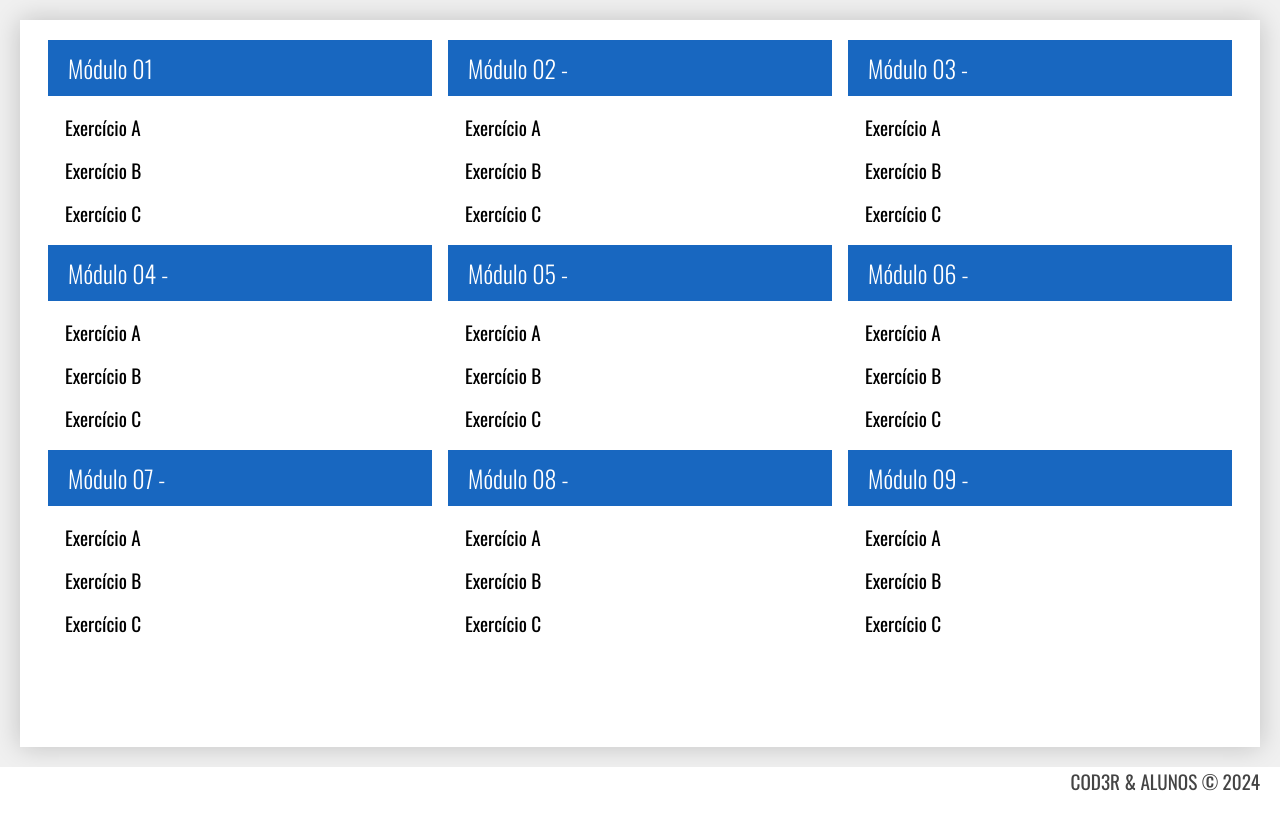
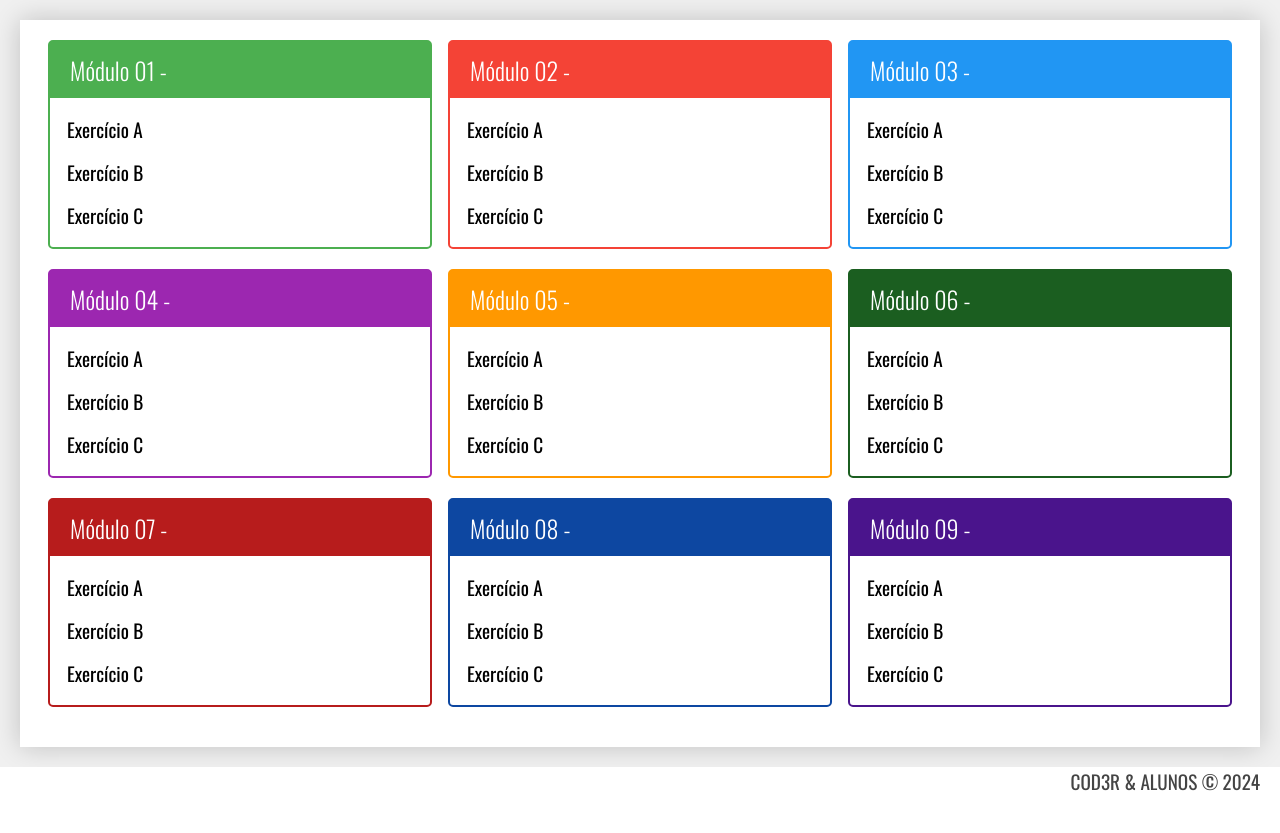
Before and after one commit to johnkriger/20011273-5_John_Kryger, a PHP site: page / in a window 1280 px wide. Shown: the part 114-947 px from the top of the page. Run offline with PHP 8.4, Linux system fonts and the light colour scheme.

Commit message:
Definido uma cor diferente para cada módulo.

```diff
--- a/20011273-5_John_Kryger/css/estilos.css
+++ b/20011273-5_John_Kryger/css/estilos.css
@@ -77,6 +77,8 @@ body {
 
 .modulo {
     flex-basis: 32%;
+    margin-bottom: 20px;
+    border-radius: 5px;
 }
 
 .modulo > h3 {
@@ -107,3 +109,30 @@ body {
 .modulo > ul > li:hover {
     background-color: #eee;
 }
+
+.modulo.verde { border: 2px solid #4caf50;}
+.modulo.verde > h3 { background-color: #4caf50;}
+
+.modulo.vermelho { border: 2px solid #f44336;}
+.modulo.vermelho > h3 { background-color: #f44336;}
+
+.modulo.azul { border: 2px solid #2196f3;}
+.modulo.azul > h3 { background-color: #2196f3;}
+
+.modulo.roxo { border: 2px solid #9c27b0;}
+.modulo.roxo > h3 { background-color: #9c27b0;}
+
+.modulo.laranja { border: 2px solid #ff9800;}
+.modulo.laranja > h3 { background-color: #ff9800;}
+
+.modulo.verde-escuro { border: 2px solid #1b5e20;}
+.modulo.verde-escuro > h3 { background-color: #1b5e20;}
+
+.modulo.vermelho-escuro { border: 2px solid #b71c1c;}
+.modulo.vermelho-escuro > h3 { background-color: #b71c1c;}
+
+.modulo.azul-escuro { border: 2px solid #0d47a1;}
+.modulo.azul-escuro > h3 { background-color: #0d47a1;}
+
+.modulo.roxo-escuro { border: 2px solid #4a148c;}
+.modulo.roxo-escuro > h3 { background-color: #4a148c;}
--- a/index.html
+++ b/index.html
@@ -15,14 +15,14 @@
         <div class="conteudo">
             <nav class="modulos">
                 <div class="modulo verde">
-                    <h3>Módulo 01</h3>
+                    <h3>Módulo 01 -</h3>
                     <ul>
                         <li><a href="#"></a>Exercício A</li>
                         <li><a href="#"></a>Exercício B</li>
                         <li><a href="#"></a>Exercício C</li>
                     </ul>
                 </div>
-                <div class="modulo">
+                <div class="modulo vermelho">
                     <h3>Módulo 02 - </h3>
                     <ul>
                         <li><a href="#"></a>Exercício A</li>
@@ -30,7 +30,7 @@
                         <li><a href="#"></a>Exercício C</li>
                     </ul>
                 </div>
-                <div class="modulo">
+                <div class="modulo azul">
                     <h3>Módulo 03 - </h3>
                     <ul>
                         <li><a href="#"></a>Exercício A</li>
@@ -38,7 +38,7 @@
                         <li><a href="#"></a>Exercício C</li>
                     </ul>
                 </div>
-                <div class="modulo">
+                <div class="modulo roxo">
                     <h3>Módulo 04 - </h3>
                     <ul>
                         <li><a href="#"></a>Exercício A</li>
@@ -46,7 +46,7 @@
                         <li><a href="#"></a>Exercício C</li>
                     </ul>
                 </div>
-                <div class="modulo">
+                <div class="modulo laranja">
                     <h3>Módulo 05 - </h3>
                     <ul>
                         <li><a href="#"></a>Exercício A</li>
@@ -54,7 +54,7 @@
                         <li><a href="#"></a>Exercício C</li>
                     </ul>
                 </div>
-                <div class="modulo">
+                <div class="modulo verde-escuro">
                     <h3>Módulo 06 - </h3>
                     <ul>
                         <li><a href="#"></a>Exercício A</li>
@@ -62,7 +62,7 @@
                         <li><a href="#"></a>Exercício C</li>
                     </ul>
                 </div>
-                <div class="modulo">
+                <div class="modulo vermelho-escuro">
                     <h3>Módulo 07 - </h3>
                     <ul>
                         <li><a href="#"></a>Exercício A</li>
@@ -70,7 +70,7 @@
                         <li><a href="#"></a>Exercício C</li>
                     </ul>
                 </div>
-                <div class="modulo">
+                <div class="modulo azul-escuro">
                     <h3>Módulo 08 - </h3>
                     <ul>
                         <li><a href="#"></a>Exercício A</li>
@@ -78,7 +78,7 @@
                         <li><a href="#"></a>Exercício C</li>
                     </ul>
                 </div>
-                <div class="modulo">
+                <div class="modulo roxo-escuro  ">
                     <h3>Módulo 09 - </h3>
                     <ul>
                         <li><a href="#"></a>Exercício A</li>
```
